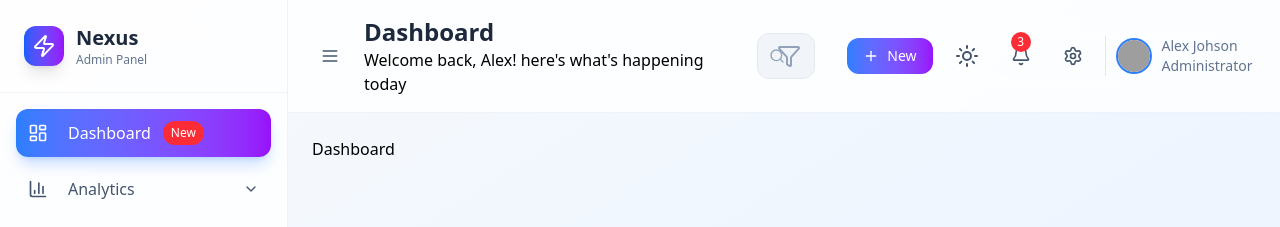
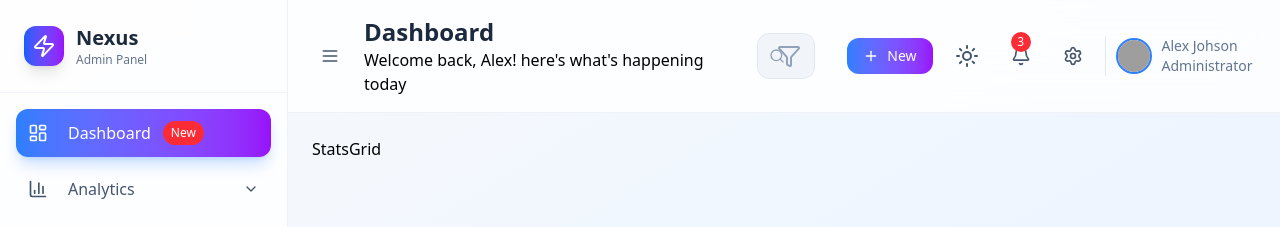
Before and after one commit to abubakar83/admin-dashboard-with-React-JS-and-Tailwind-CSS, a React (Vite) app in the folder vite-project/: page / in a window 1280 px wide. Shown: the top 227 px of the page. Built offline with nearby package versions, Linux system fonts and the light colour scheme; grey boxes are pictures that could not be loaded.

Commit message:
create dasdboard with StatsGrid child component

```diff
--- a/vite-project/src/Dashboard/Dashboard.jsx
+++ b/vite-project/src/Dashboard/Dashboard.jsx
@@ -1,8 +1,11 @@
-import React from 'react'
+import StatsGrid from "./StatsGrid"
 
 const Dashboard = () => {
   return (
-    <div>Dashboard</div>
+    <div className="space-y-6">
+        {/* Stats grid */}
+        <StatsGrid/>
+    </div>
   )
 }
 
--- /dev/null
+++ b/vite-project/src/Dashboard/StatsGrid.jsx
@@ -0,0 +1,8 @@
+
+const StatsGrid = () => {
+  return (
+    <div>StatsGrid</div>
+  )
+}
+
+export default StatsGrid
```
